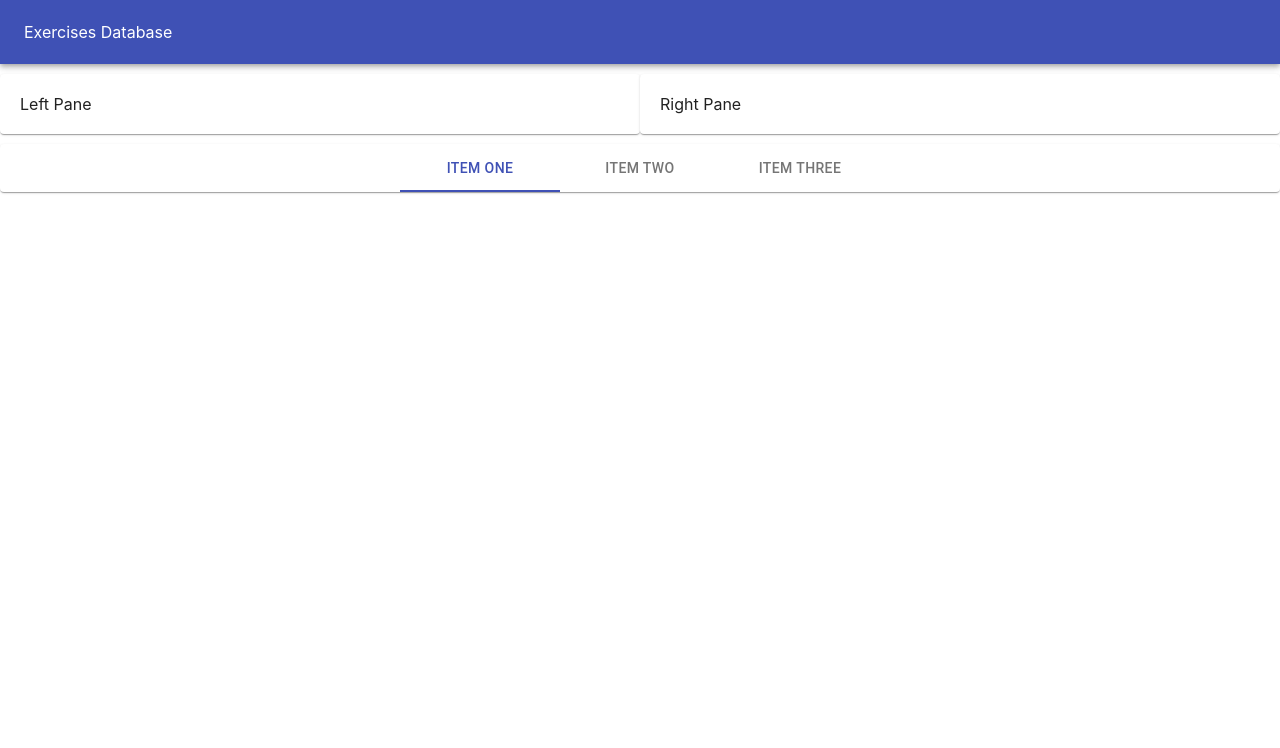
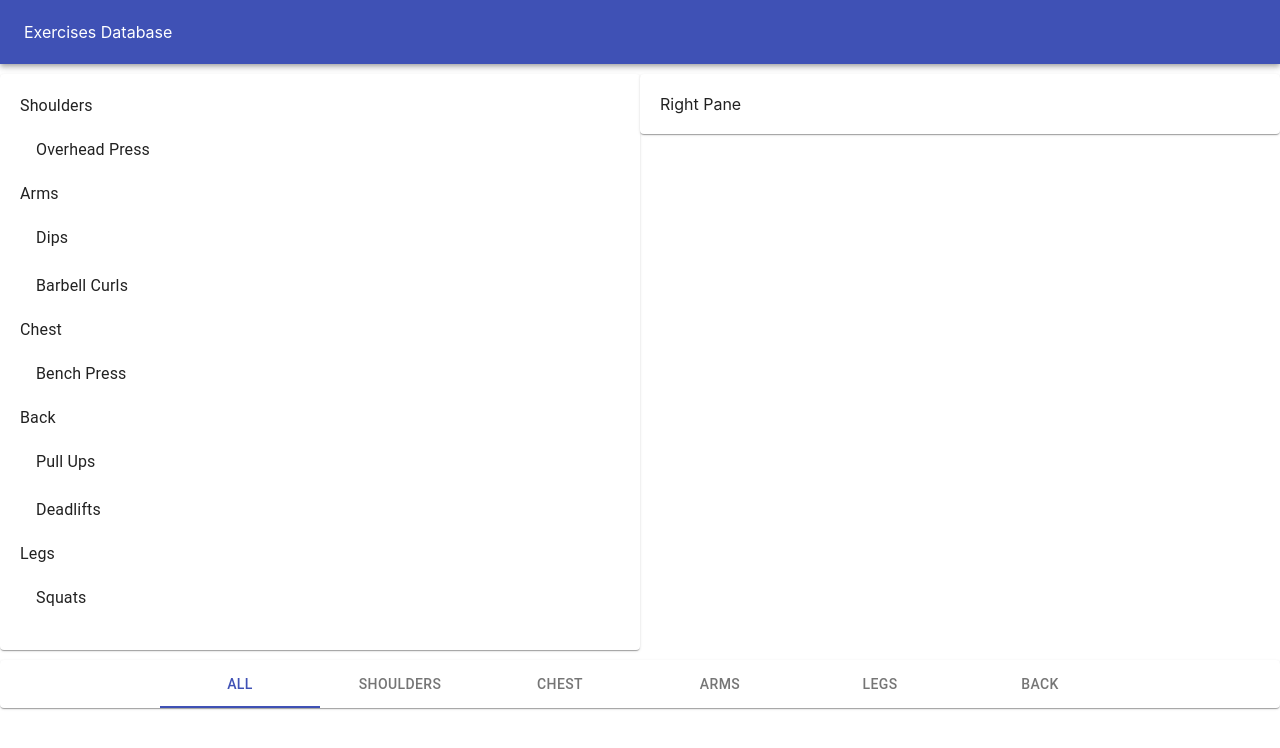
Before and after one commit to psx95/exercises-app-material-ui, a React (Create React App) app: page / in a window 1280 px wide. Shown: the top 748 px of the page. Built offline with nearby package versions, Linux system fonts and the light colour scheme.

Commit message:
feat(left-pane): shows exercises categorised by the muscle type on left pane

```diff
--- a/src/Components/App.js
+++ b/src/Components/App.js
@@ -1,15 +1,33 @@
 import React, { Component, Fragment } from 'react';
 import { Header, Footer } from './Layouts';
 import Exercises from './Exercises';
+import { muscles, exercises } from '../store';
 
 export default class extends Component {
+  state = {
+    exercises
+  };
+
+  getExercisesByMuscle() {
+    return Object.entries(this.state.exercises.reduce((exercises, exercise) => {
+      const muscles = exercise.muscles;
+
+      exercises[muscles] = exercises[muscles] ?
+        [...exercises[muscles], exercise] // if already present copy previous entries in a new array and add the current exercies to the array
+        : [exercise];
+      return exercises;
+    }, {})
+    );
+  }
+
   render() {
+    const exercises = this.getExercisesByMuscle();
     return <Fragment>
       <Header />
 
-      <Exercises />
+      <Exercises exercises={exercises} />
 
-      <Footer />
+      <Footer muscles={muscles} />
     </Fragment>;
   }
 }
--- a/src/Components/Exercises/LeftPane.js
+++ b/src/Components/Exercises/LeftPane.js
@@ -1,7 +1,21 @@
-import React from 'react';
-import { Paper } from '@material-ui/core';
+import React, { Fragment } from 'react';
+import { Paper, Typography, List, ListItem, ListItemText } from '@material-ui/core';
 
-export default props =>
-    <Paper style={props.styles}>
-        Left Pane
+export default ({ styles, data }) =>
+    <Paper style={styles}>
+        {data.map(([group, exercises]) =>
+            <Fragment>
+                <Typography style={{ textTransform: 'capitalize' }}
+                    variant='body1'>
+                    {group}
+                </Typography>
+                <List component="ul">
+                    {exercises.map(({ title }) =>
+                        <ListItem button>
+                            <ListItemText primary={title} />
+                        </ListItem>
+                    )}
+                </List>
+            </Fragment>
+        )}
     </Paper>
--- a/src/Components/Exercises/index.js
+++ b/src/Components/Exercises/index.js
@@ -7,10 +7,12 @@
     Paper: { padding: 20, marginTop: 10, marginBottom: 10 }
 };
 
-export default props =>
+export default ({ exercises }) =>
     <Grid container>
         <Grid item sm>
-            <LeftPane styles={styles.Paper} />
+            <LeftPane
+                styles={styles.Paper}
+                data={exercises} />
         </Grid>
         <Grid item sm>
             <RightPane styles={styles.Paper} />
--- a/src/Components/Layouts/Footer.js
+++ b/src/Components/Layouts/Footer.js
@@ -1,7 +1,7 @@
 import React from 'react';
 import { Paper, Tabs, Tab } from '@material-ui/core';
 
-export default props =>
+export default ({ muscles }) =>
     <Paper>
         <Tabs
             value={0}
@@ -9,8 +9,9 @@
             textColor="primary"
             centered
         >
-            <Tab label="Item One" />
-            <Tab label="Item Two" />
-            <Tab label="Item Three" />
+            <Tab label="All" />
+            {muscles.map(group =>
+                <Tab label={group} />
+            )}
         </Tabs>
     </Paper>
--- /dev/null
+++ b/src/store.js
@@ -0,0 +1,48 @@
+export const muscles = [
+    'shoulders', 'chest', 'arms', 'legs', 'back'
+]
+
+export const exercises = [
+    {
+        id: 'overhead-press',
+        title: 'Overhead Press',
+        description: 'Delts exercise...',
+        muscles: 'shoulders'
+    },
+    {
+        id: 'dips',
+        title: 'Dips',
+        description: 'Triceps exercise...',
+        muscles: 'arms'
+    },
+    {
+        id: 'barbell-curls',
+        title: 'Barbell Curls',
+        description: 'Biceps exercise...',
+        muscles: 'arms'
+    },
+    {
+        'id': 'bench-press',
+        title: 'Bench Press',
+        description: 'Chest exercise...',
+        muscles: 'chest'
+    },
+    {
+        id: 'pull-ups',
+        title: 'Pull Ups',
+        description: 'Back and biceps exercise...',
+        muscles: 'back'
+    },
+    {
+        id: 'deadlifts',
+        title: 'Deadlifts',
+        description: 'Back and leg exercise...',
+        muscles: 'back'
+    },
+    {
+        id: 'squats',
+        title: 'Squats',
+        description: 'Legs exercise...',
+        muscles: 'legs'
+    }
+]
```
